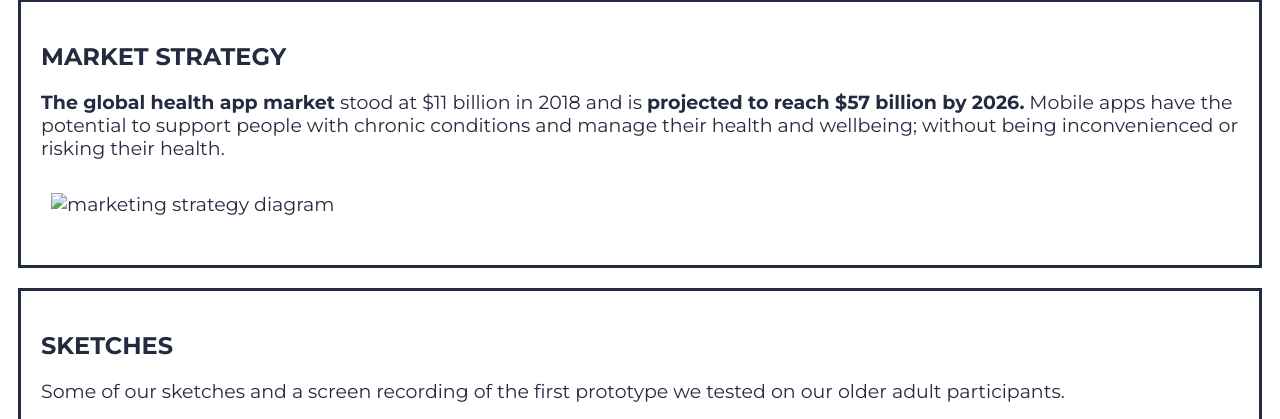
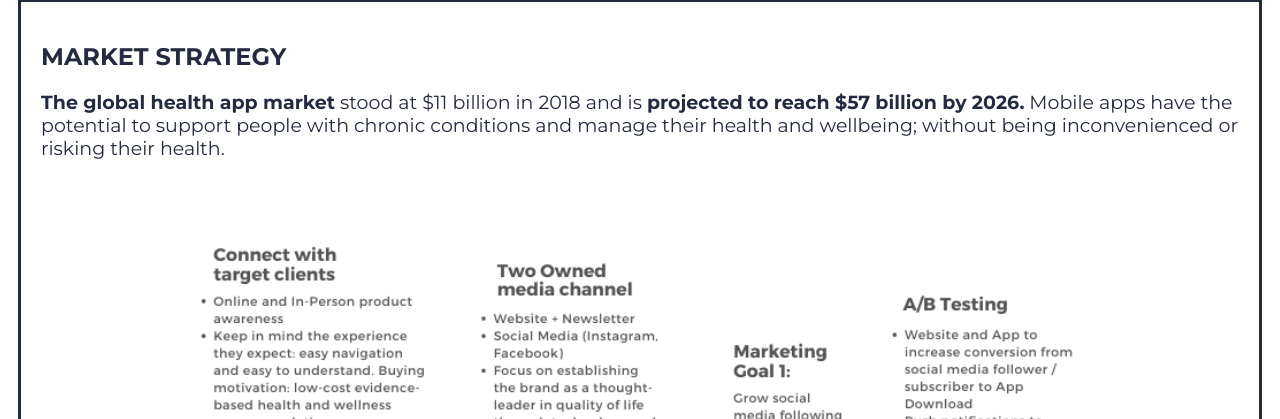
Before and after one commit to amcanillo/Caring-Circle, a plain HTML site: page index.html in a window 1280 px wide. Shown: the part 10133-10552 px from the top of the page. Drawn offline with Linux system fonts and the light colour scheme.

Commit message:
Updates to readme

```diff
--- a/index.html
+++ b/index.html
@@ -252,7 +252,7 @@
         <div class="card">
             <h2>MARKET STRATEGY</h2>
             <P><span>The global health app market</span> stood at $11 billion in 2018 and is <span>projected to reach $57 billion by 2026.</span> Mobile apps have the potential to support people with chronic conditions and manage their health and wellbeing; without being inconvenienced or risking their health.<br><br>
-              <img src="marketing-strat.png" alt="marketing strategy diagram" class="diagram">
+              <img src="img/marketing-strat.png" alt="marketing strategy diagram" class="diagram">
         </div>
 
         <div class="card">
```
Also changed, not shown: 1 other file.
